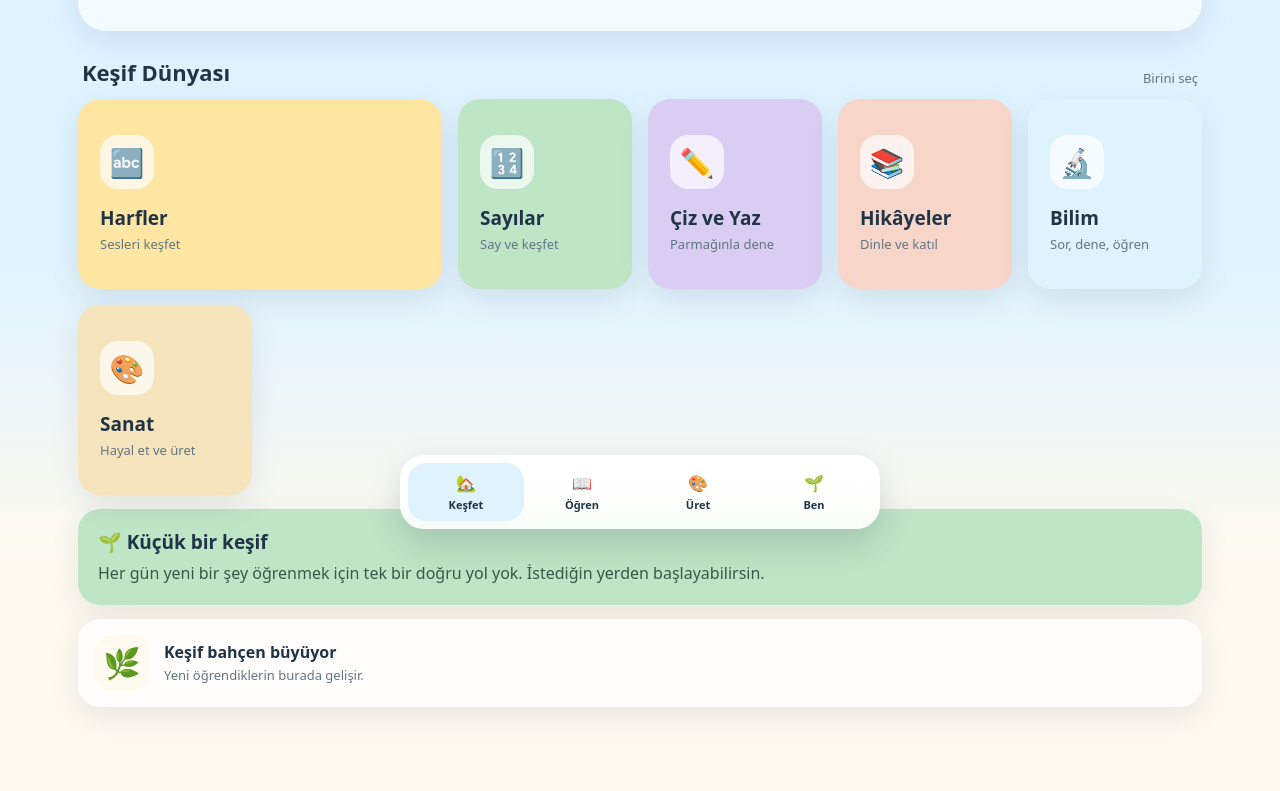
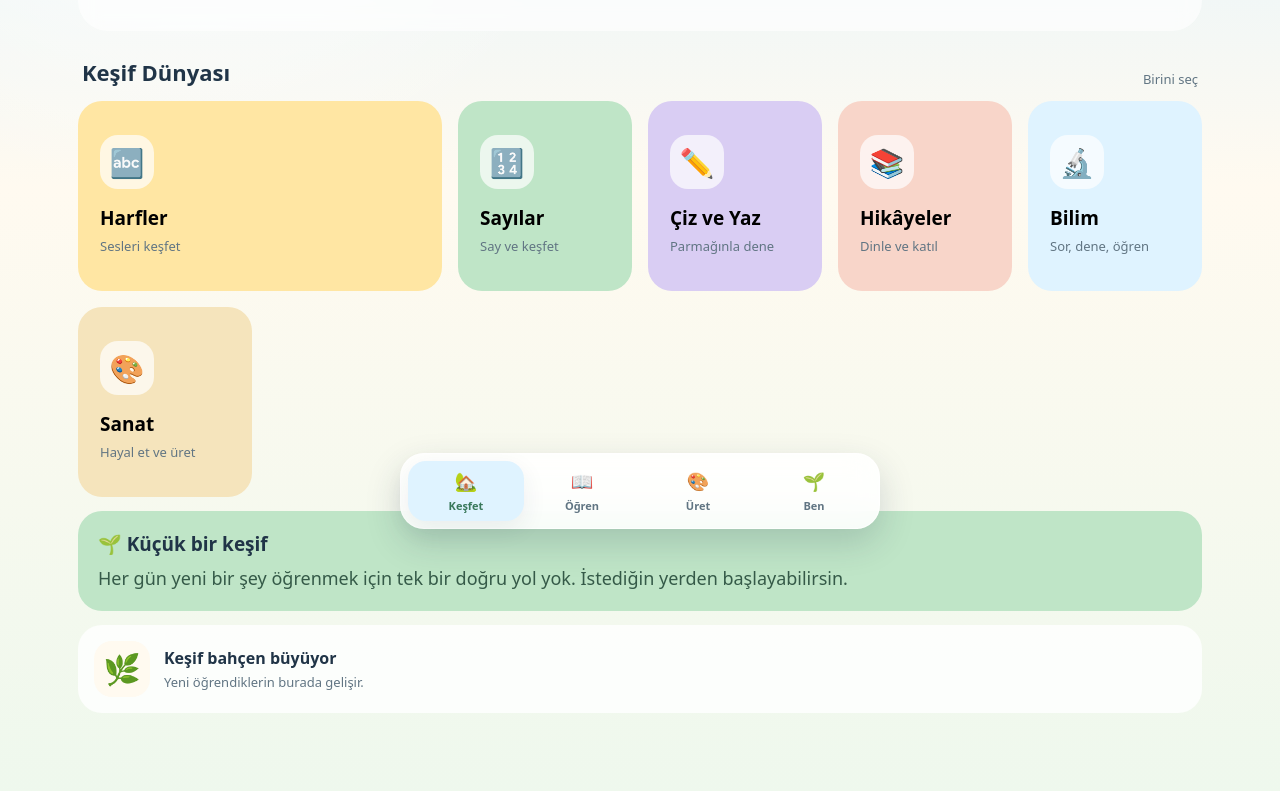
Before and after one commit to ressamsevdasi-gif/montessori, a plain HTML site: page index.html in a window 1280 px wide. Shown: the part 261-1052 px from the top of the page. Drawn offline with Linux system fonts and the light colour scheme.

Commit message:
Refine Montessori design system

```diff
--- a/src/css/design-system.css
+++ b/src/css/design-system.css
@@ -1,68 +1,191 @@
-:root{
-  --sky:#dff3ff;
-  --sky-deep:#78bfe7;
-  --green:#bfe5c7;
-  --green-deep:#39785b;
-  --yellow:#ffe6a3;
-  --coral:#f3a18b;
-  --lavender:#d9cdf3;
-  --cream:#fffaf0;
-  --white:#fff;
-  --navy:#203447;
-  --muted:#617583;
+:root {
+  --sky: #dff3ff;
+  --sky-deep: #78bfe7;
+  --green: #bfe5c7;
+  --green-deep: #39785b;
+  --yellow: #ffe6a3;
+  --coral: #f3a18b;
+  --lavender: #d9cdf3;
+  --cream: #fffaf0;
+  --white: #ffffff;
+  --navy: #203447;
+  --muted: #617583;
 
-  --space-xs:4px;
-  --space-sm:8px;
-  --space-md:12px;
-  --space-lg:16px;
-  --space-xl:20px;
-  --space-2xl:24px;
-  --space-3xl:32px;
+  --space-xs: 4px;
+  --space-sm: 8px;
+  --space-md: 12px;
+  --space-lg: 16px;
+  --space-xl: 20px;
+  --space-2xl: 24px;
+  --space-3xl: 32px;
 
-  --radius-md:16px;
-  --radius-lg:22px;
-  --radius-xl:28px;
-  --radius-pill:999px;
+  --radius-sm: 12px;
+  --radius-md: 18px;
+  --radius-lg: 24px;
+  --radius-xl: 30px;
 
-  --tap:56px;
-  --motion:220ms;
-  --shadow:0 10px 30px rgb(32 52 71 / 10%);
+  --tap: 56px;
+  --motion: 220ms;
+  --ease: cubic-bezier(.2,.8,.2,1);
+
+  --shadow-soft: 0 8px 24px rgb(32 52 71 / 8%);
+  --shadow-card: 0 12px 32px rgb(32 52 71 / 10%);
 }
 
-*{box-sizing:border-box}
-
-html{
-  min-height:100%;
-  background:var(--cream);
+* {
+  box-sizing: border-box;
 }
 
-body{
-  margin:0;
-  min-width:320px;
-  min-height:100vh;
-  color:var(--navy);
-  background:
-    linear-gradient(180deg,var(--sky) 0 48%,var(--cream) 78%);
-  font-family:"Nunito","Arial Rounded MT Bold",system-ui,sans-serif;
-  -webkit-font-smoothing:antialiased;
+html {
+  -webkit-text-size-adjust: 100%;
+  scroll-behavior: smooth;
 }
 
-button{
-  font:inherit;
-  color:inherit;
+body {
+  margin: 0;
+  min-width: 320px;
+  background:
+    radial-gradient(circle at 15% 5%, rgb(255 255 255 / 85%), transparent 28%),
+    linear-gradient(180deg, var(--sky) 0%, var(--cream) 42%, #eef8ed 100%);
+  color: var(--navy);
+  font-family:
+    system-ui,
+    -apple-system,
+    BlinkMacSystemFont,
+    "Segoe UI",
+    sans-serif;
+  line-height: 1.45;
+  -webkit-tap-highlight-color: transparent;
 }
 
-button:focus-visible{
-  outline:3px solid var(--navy);
-  outline-offset:3px;
+button,
+a {
+  -webkit-tap-highlight-color: transparent;
 }
 
-@media(prefers-reduced-motion:reduce){
+button {
+  font: inherit;
+}
+
+button:focus-visible,
+a:focus-visible {
+  outline: 3px solid var(--sky-deep);
+  outline-offset: 3px;
+}
+
+.activity,
+.discovery,
+.progress,
+.welcome {
+  transition:
+    transform var(--motion) var(--ease),
+    box-shadow var(--motion) var(--ease);
+}
+
+.activity {
+  min-height: 150px;
+  padding: var(--space-xl);
+  border: 0;
+  border-radius: var(--radius-lg);
+  box-shadow: var(--shadow-card);
+  cursor: pointer;
+  text-align: left;
+}
+
+.activity:hover {
+  transform: translateY(-3px);
+}
+
+.activity:active {
+  transform: scale(.98);
+}
+
+.activity-icon {
+  display: block;
+  margin-bottom: var(--space-md);
+  font-size: 2.3rem;
+  line-height: 1;
+}
+
+.activity strong,
+.activity small {
+  display: block;
+}
+
+.activity strong {
+  margin-bottom: 4px;
+  font-size: 1.15rem;
+}
+
+.activity small {
+  color: var(--muted);
+}
+
+.discovery,
+.progress,
+.welcome {
+  border-radius: var(--radius-lg);
+  box-shadow: var(--shadow-soft);
+}
+
+.bottom-nav {
+  min-height: 76px;
+  padding:
+    8px
+    12px
+    calc(8px + env(safe-area-inset-bottom));
+}
+
+.nav-item {
+  min-width: 64px;
+  min-height: 56px;
+  border: 0;
+  border-radius: var(--radius-md);
+  background: transparent;
+  color: var(--muted);
+  cursor: pointer;
+  transition:
+    background var(--motion) var(--ease),
+    transform var(--motion) var(--ease),
+    color var(--motion) var(--ease);
+}
+
+.nav-item:active {
+  transform: scale(.95);
+}
+
+.nav-item.is-active {
+  background: rgb(255 255 255 / 75%);
+  color: var(--green-deep);
+  box-shadow: var(--shadow-soft);
+}
+
+@media (min-width: 700px) {
+  :root {
+    --space-page: 24px;
+  }
+
+  body {
+    font-size: 17px;
+  }
+}
+
+@media (min-width: 1100px) {
+  :root {
+    --space-page: 32px;
+  }
+
+  body {
+    font-size: 18px;
+  }
+}
+
+@media (prefers-reduced-motion: reduce) {
   *,
   *::before,
-  *::after{
-    animation-duration:1ms!important;
-    transition-duration:1ms!important;
-    scroll-behavior:auto!important;
+  *::after {
+    scroll-behavior: auto !important;
+    transition-duration: 0.01ms !important;
+    animation-duration: 0.01ms !important;
   }
 }
```
